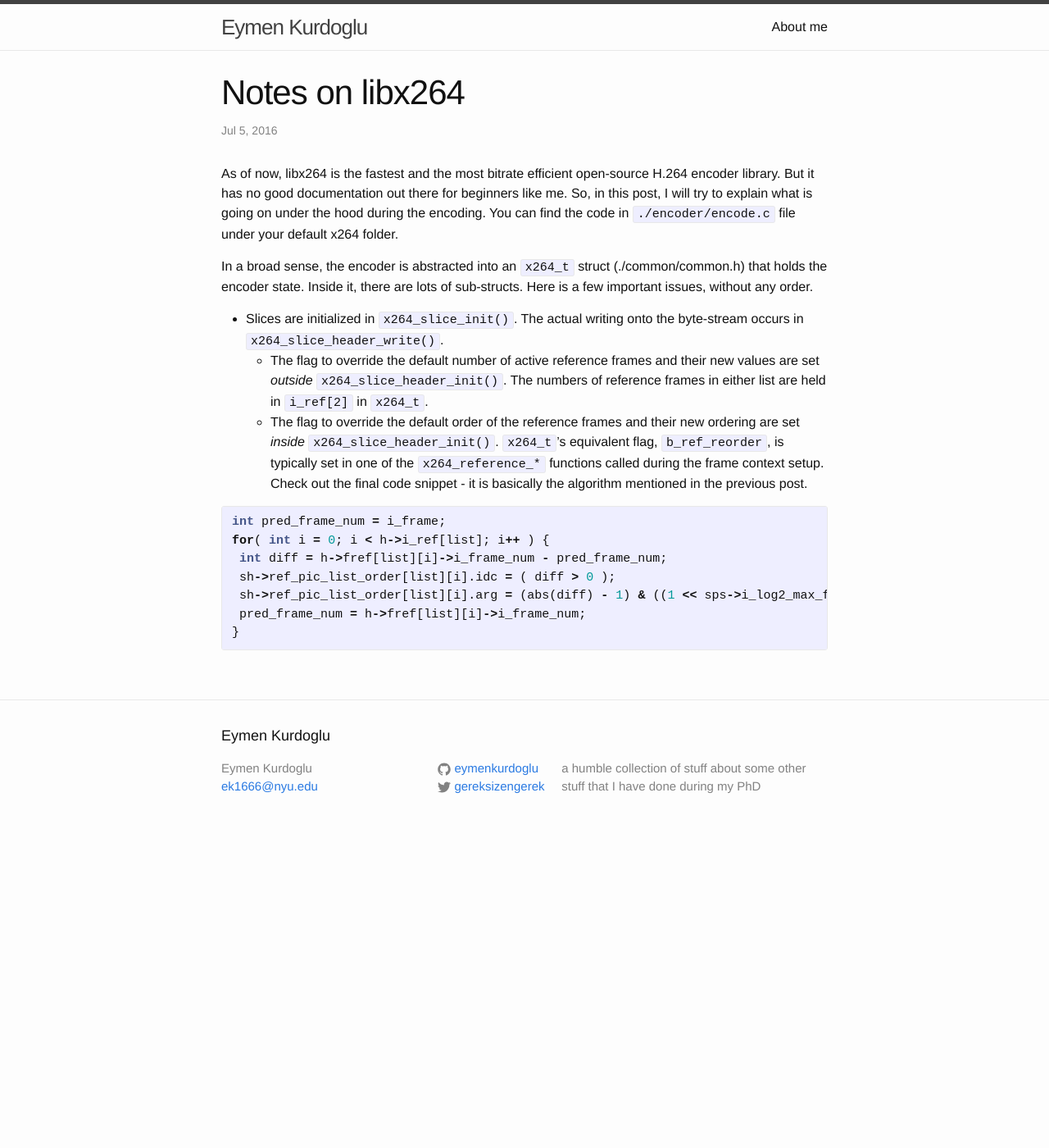
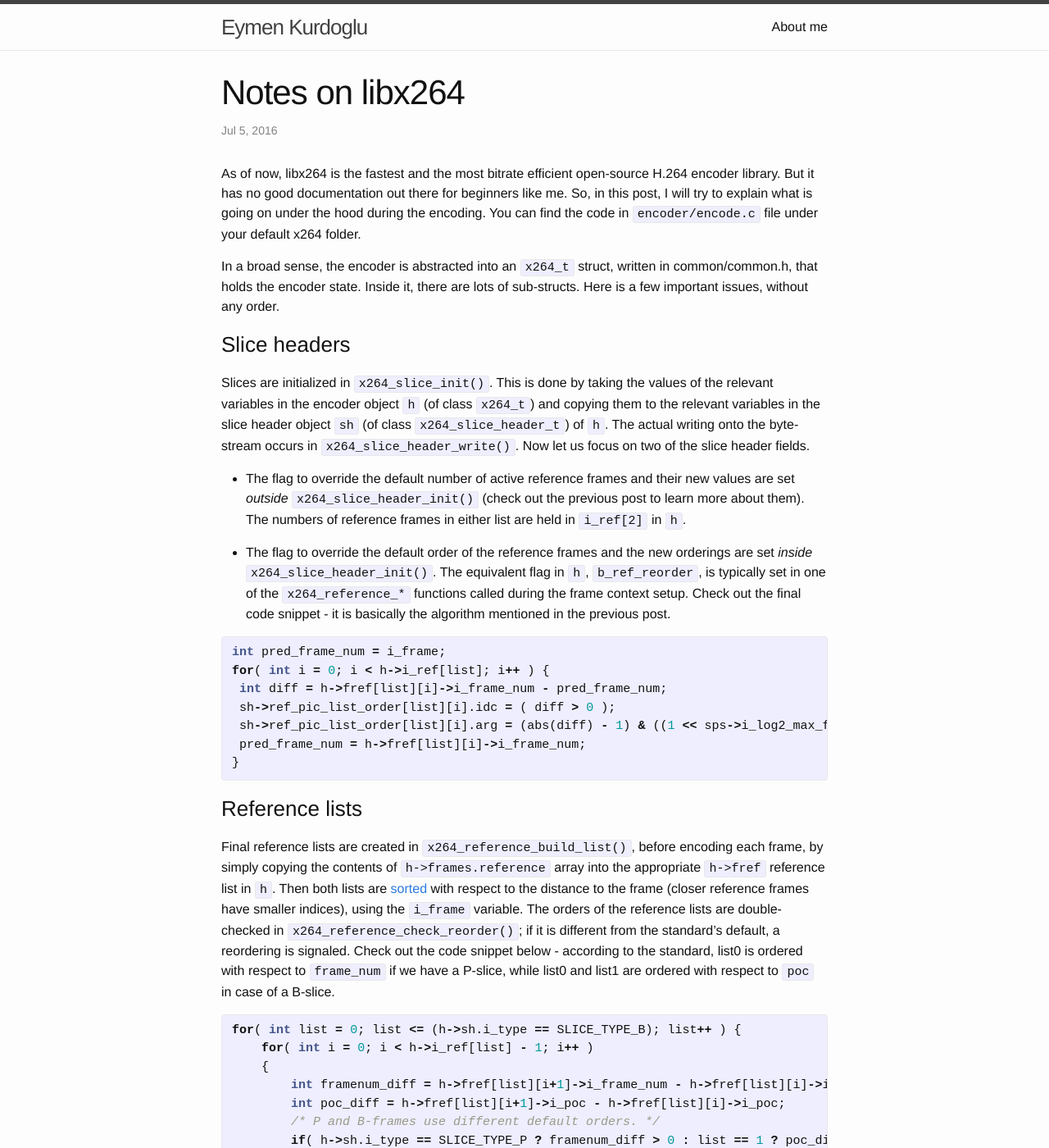
Before and after one commit to eymenkurdoglu/eymenkurdoglu.github.io, a Jekyll site: the page built from _posts/2016-07-05-x264.md, in a window 1280 px wide and 1400 px high. Shown: the whole window at 82% size. Built offline with Jekyll 4.4.1, drawn with Linux system fonts in a browser that asks for light colours; some of the changed text lies outside the part shown.

Commit message:
continued libx264 post

```diff
--- a/_posts/2016-07-05-x264.md
+++ b/_posts/2016-07-05-x264.md
@@ -3,13 +3,17 @@ layout: post
 title: "Notes on libx264"
 date: 2016-07-05
 ---
-As of now, libx264 is the fastest and the most bitrate efficient open-source H.264 encoder library. But it has no good documentation out there for beginners like me. So, in this post, I will try to explain what is going on under the hood during the encoding. You can find the code in `./encoder/encode.c` file under your default x264 folder.
+As of now, libx264 is the fastest and the most bitrate efficient open-source H.264 encoder library. But it has no good documentation out there for beginners like me. So, in this post, I will try to explain what is going on under the hood during the encoding. You can find the code in `encoder/encode.c` file under your default x264 folder.
 
-In a broad sense, the encoder is abstracted into an `x264_t` struct (./common/common.h) that holds the encoder state. Inside it, there are lots of sub-structs. Here is a few important issues, without any order.
+In a broad sense, the encoder is abstracted into an `x264_t` struct, written in common/common.h, that holds the encoder state. Inside it, there are lots of sub-structs. Here is a few important issues, without any order.
 
-* Slices are initialized in `x264_slice_init()`. The actual writing onto the byte-stream occurs in `x264_slice_header_write()`.
-	* The flag to override the default number of active reference frames and their new values are set _outside_ `x264_slice_header_init()`. The numbers of reference frames in either list are held in `i_ref[2]` in `x264_t`.
-	* The flag to override the default order of the reference frames and their new ordering are set _inside_ `x264_slice_header_init()`. `x264_t`'s equivalent flag, `b_ref_reorder`, is typically set in one of the `x264_reference_*` functions called during the frame context setup. Check out the final code snippet - it is basically the algorithm mentioned in the previous post.
+### Slice headers
+
+Slices are initialized in `x264_slice_init()`. This is done by taking the values of the relevant variables in the encoder object `h` (of class `x264_t`) and copying them to the relevant variables in the slice header object `sh` (of class `x264_slice_header_t`) of `h`. The actual writing onto the byte-stream occurs in `x264_slice_header_write()`. Now let us focus on two of the slice header fields.
+
+* The flag to override the default number of active reference frames and their new values are set _outside_ `x264_slice_header_init()` (check out the previous post to learn more about them). The numbers of reference frames in either list are held in `i_ref[2]` in `h`.
+
+* The flag to override the default order of the reference frames and the new orderings are set _inside_ `x264_slice_header_init()`. The equivalent flag in `h`, `b_ref_reorder`, is typically set in one of the `x264_reference_*` functions called during the frame context setup. Check out the final code snippet - it is basically the algorithm mentioned in the previous post.
 
 {% highlight c %}
 int pred_frame_num = i_frame;
@@ -20,3 +24,23 @@ for( int i = 0; i < h->i_ref[list]; i++ ) {
  pred_frame_num = h->fref[list][i]->i_frame_num;
 }
 {% endhighlight %}
+
+### Reference lists
+
+Final reference lists are created in `x264_reference_build_list()`, before encoding each frame, by simply copying the contents of `h->frames.reference` array into the appropriate `h->fref` reference list in `h`. Then both lists are [sorted](https://en.wikipedia.org/wiki/Bubble_sort) with respect to the distance to the frame (closer reference frames have smaller indices), using the `i_frame` variable. The orders of the reference lists are double-checked in `x264_reference_check_reorder()`; if it is different from the standard's default, a reordering is signaled. Check out the code snippet below - according to the standard, list0 is ordered with respect to `frame_num` if we have a P-slice, while list0 and list1 are ordered with respect to `poc` in case of a B-slice.
+
+{% highlight c %}
+for( int list = 0; list <= (h->sh.i_type == SLICE_TYPE_B); list++ ) {
+    for( int i = 0; i < h->i_ref[list] - 1; i++ )
+    {
+        int framenum_diff = h->fref[list][i+1]->i_frame_num - h->fref[list][i]->i_frame_num;
+        int poc_diff = h->fref[list][i+1]->i_poc - h->fref[list][i]->i_poc;
+        /* P and B-frames use different default orders. */
+        if( h->sh.i_type == SLICE_TYPE_P ? framenum_diff > 0 : list == 1 ? poc_diff < 0 : poc_diff > 0 )
+        {
+            h->b_ref_reorder[list] = 1;
+            return;
+        }
+    }
+}
+{% endhighlight %}
```
